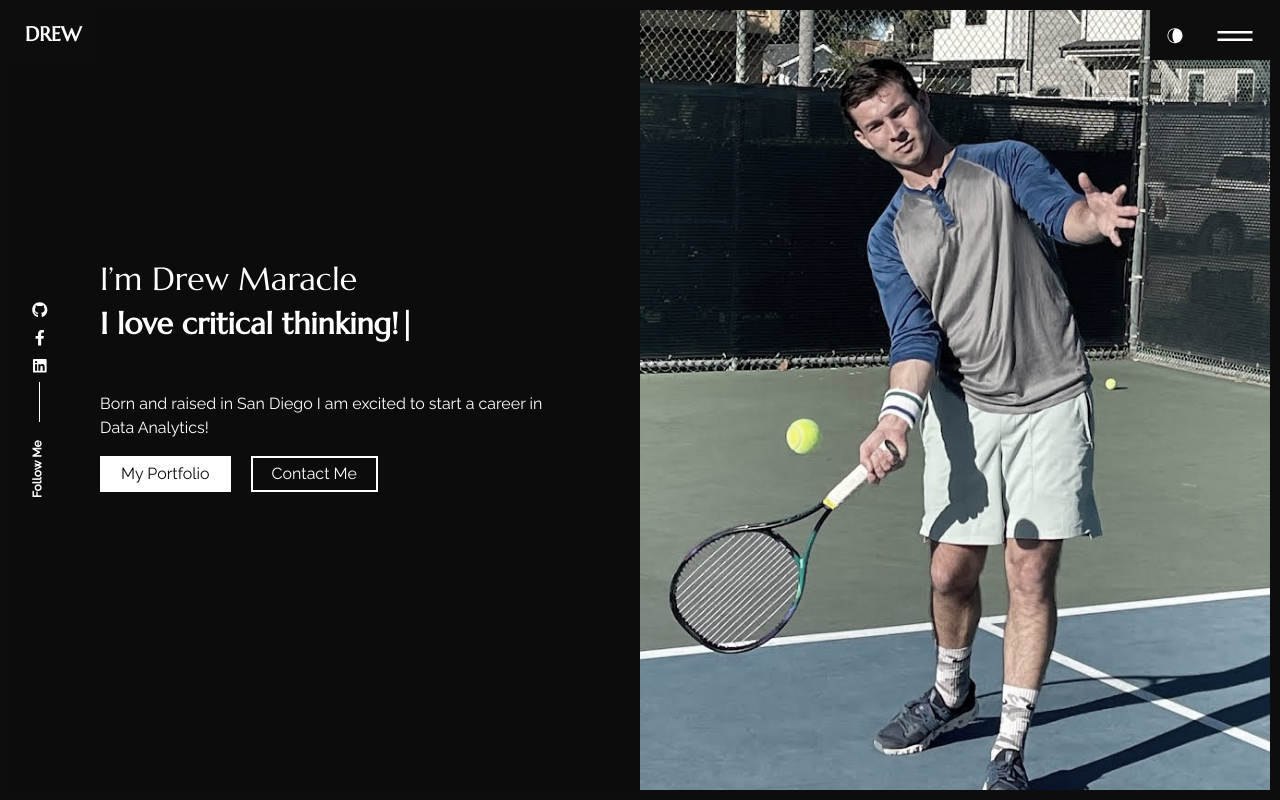
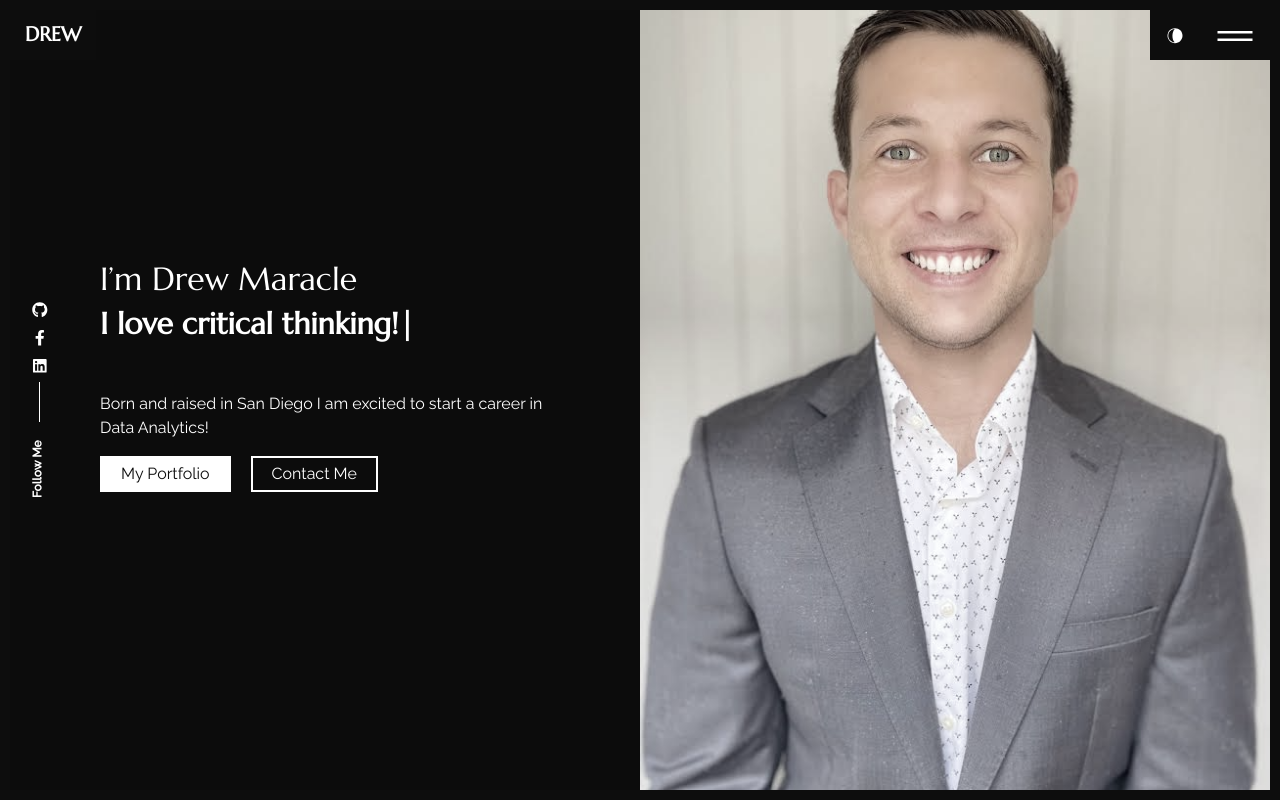
Before and after one commit to dmaracle/portfolio_site, a React (Create React App) app: page / in a window 1280 px wide. Built offline with nearby package versions, Linux system fonts and the light colour scheme.

Commit message:
add photo
add photo

```diff
--- a/src/pages/home/index.js
+++ b/src/pages/home/index.js
@@ -4,7 +4,7 @@ import { Helmet, HelmetProvider } from "react-helmet-async";
 import Typewriter from "typewriter-effect";
 import { introdata, meta } from "../../content_option";
 import { Link } from "react-router-dom";
-import tennis_img from '../../assets/images/tennis_img.jpg';
+import body_shot from '../../assets/images/body_shot.jpg';
 
 export const Home = () => {
   return (
@@ -18,7 +18,7 @@ export const Home = () => {
         <div className="intro_sec d-block d-lg-flex align-items-center ">
           <div
             className="h_bg-image order-1 order-lg-2 h-100 "
-            style={{ backgroundImage: `url(${tennis_img})` }}
+            style={{ backgroundImage: `url(${body_shot})` }}
           ></div>
           <div className="text order-2 order-lg-1 h-100 d-lg-flex justify-content-center">
             <div className="align-self-center ">
```
Also changed, not shown: src/assets/images/body_shot.jpg (added).
